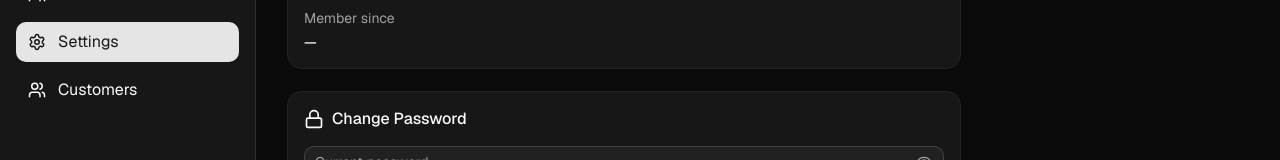
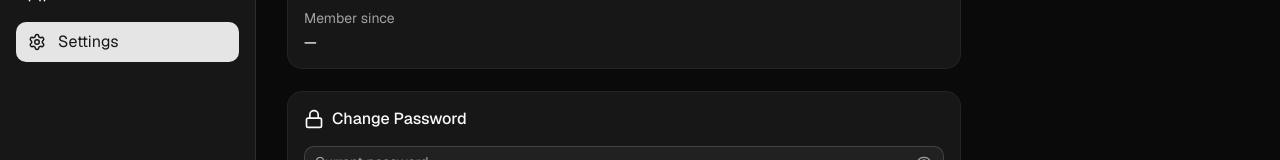
Before and after one commit to Alitm25/ordio, a Next.js app: page /settings in a window 1280 px wide. Shown: the part 267-427 px from the top of the page. Built offline with nearby package versions, Linux system fonts and the light colour scheme; no server answers.

Commit message:
updated Sidebar

```diff
--- a/src/components/layout/Sidebar.tsx
+++ b/src/components/layout/Sidebar.tsx
@@ -35,11 +35,6 @@ const links = [
         label: "Settings",
         icon: Settings,
     },
-    {
-        href: "/customers",
-        label: "Customers",
-        icon: Users
-    }
 ];
 
 interface Props {
```
